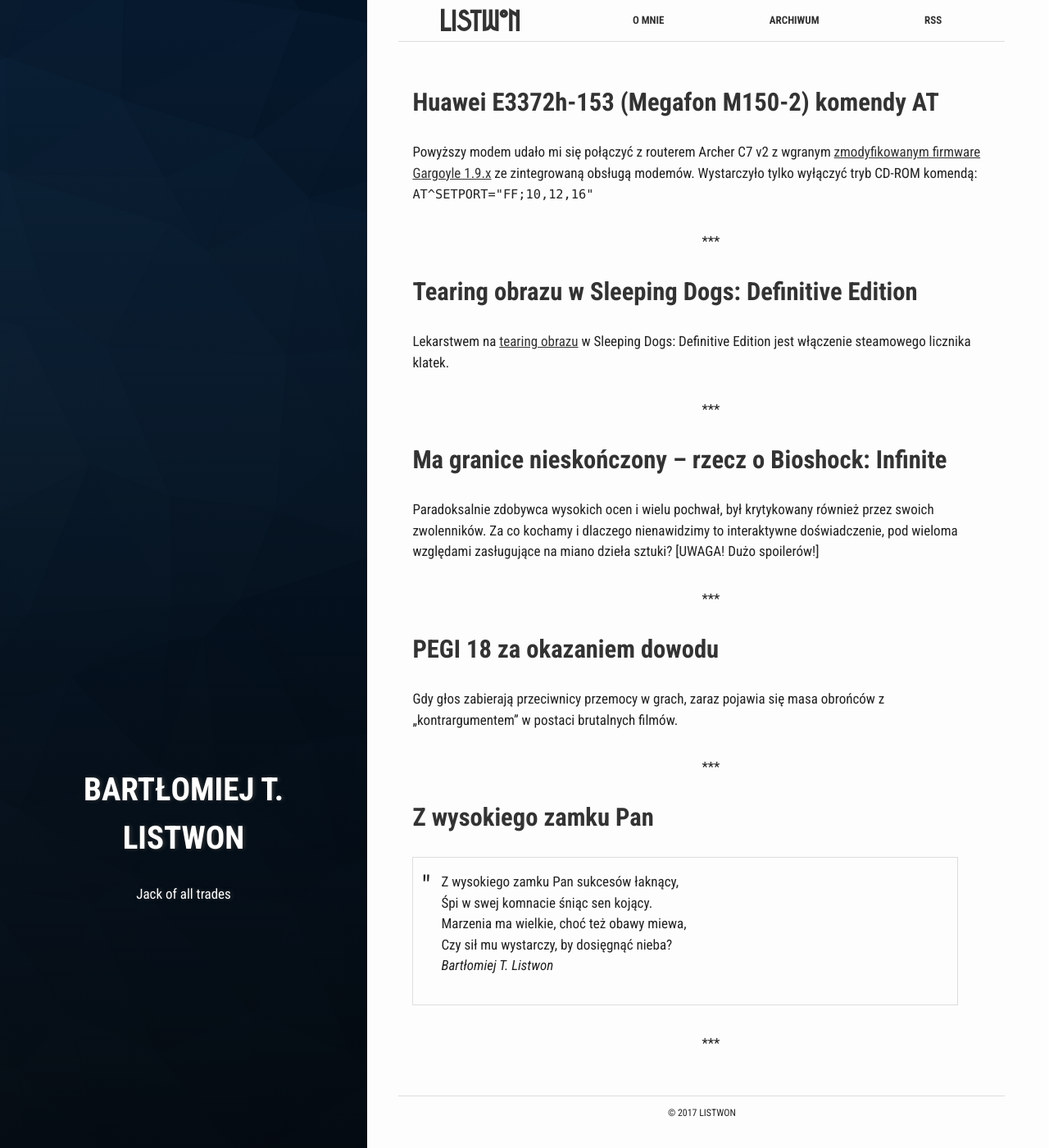
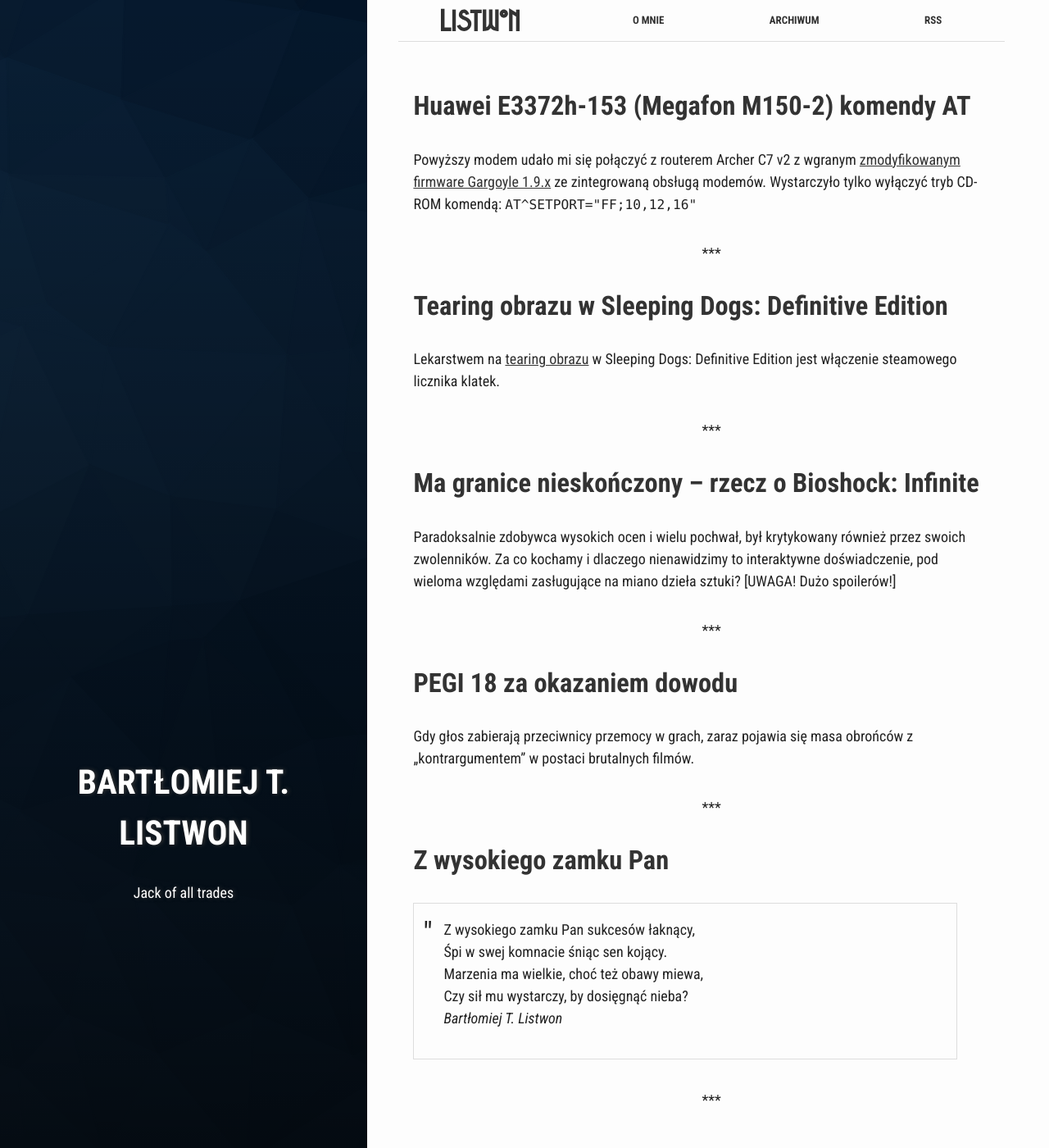
Before and after one commit to Listwon/listwon.github.io, a Jekyll site: the page built from index.html, in a window 1280 px wide and 1400 px high. Shown: the whole window at 82% size. Built offline with Jekyll 4.4.1, drawn with Linux system fonts in a browser that asks for light colours.

Commit message:
Change base font size

```diff
--- a/assets/_sass/_base.scss
+++ b/assets/_sass/_base.scss
@@ -13,7 +13,7 @@
 
 
 body {
-  font: 17px/1.5 'Roboto Condensed',Arial,Helvetica Neue,Helvetica,sans-serif;
+  font: 18px/1.5 'Roboto Condensed',Arial,Helvetica Neue,Helvetica,sans-serif;
   width: 100%;
   height: 100%;
   background: #fdfdfd;
--- a/assets/_sass/_media-queries.scss
+++ b/assets/_sass/_media-queries.scss
@@ -3,7 +3,7 @@
 * ========================================================================== */
 
 @media screen and (min-width: $md-break-point) {
-  body { font-size: 17px; }
+  body { font-size: 18px; }
   h1 { font-size: 2em; }
   h2 { font-size: 1.8em; }
   h3 { font-size: 1.6em; }
```
